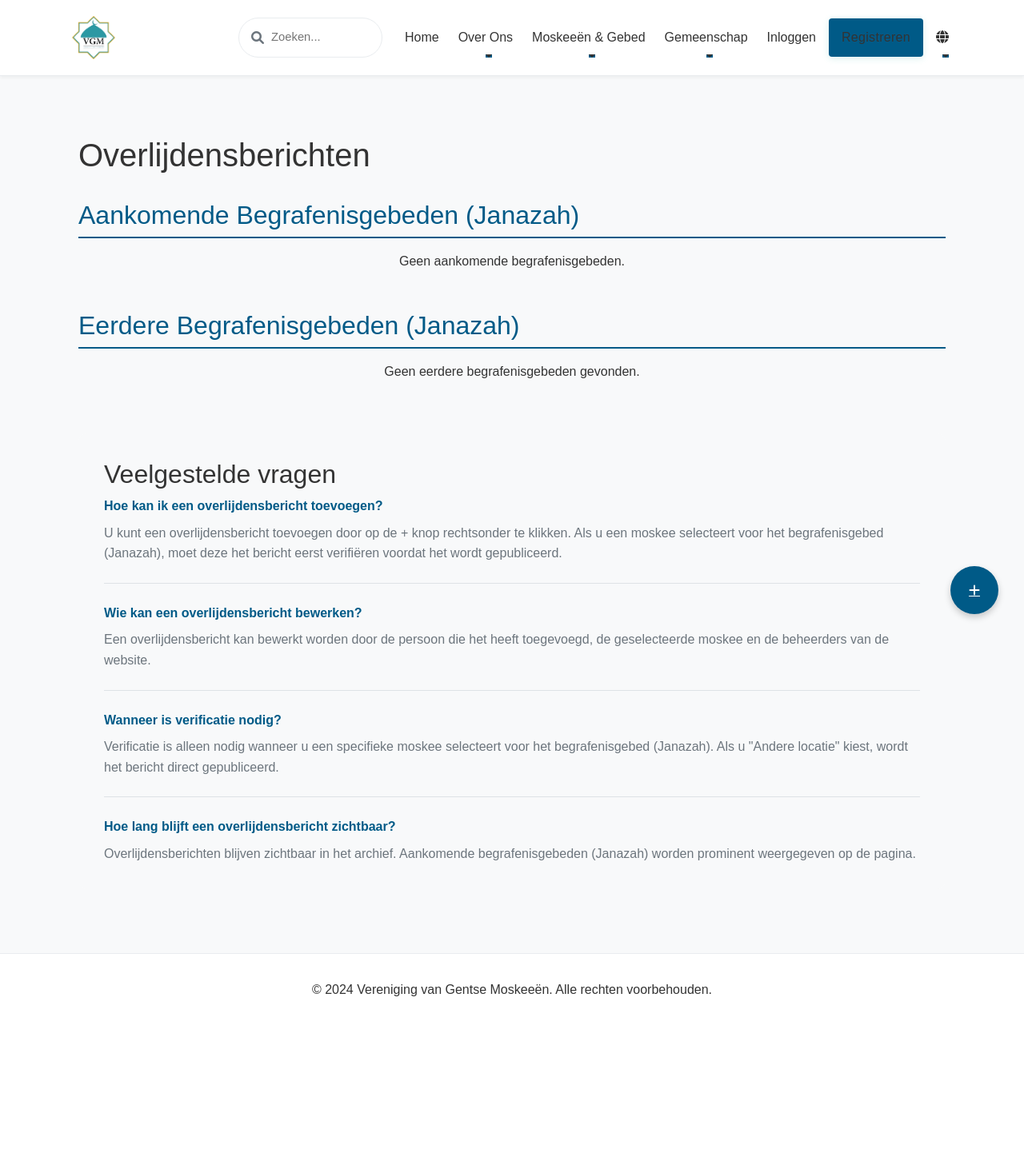
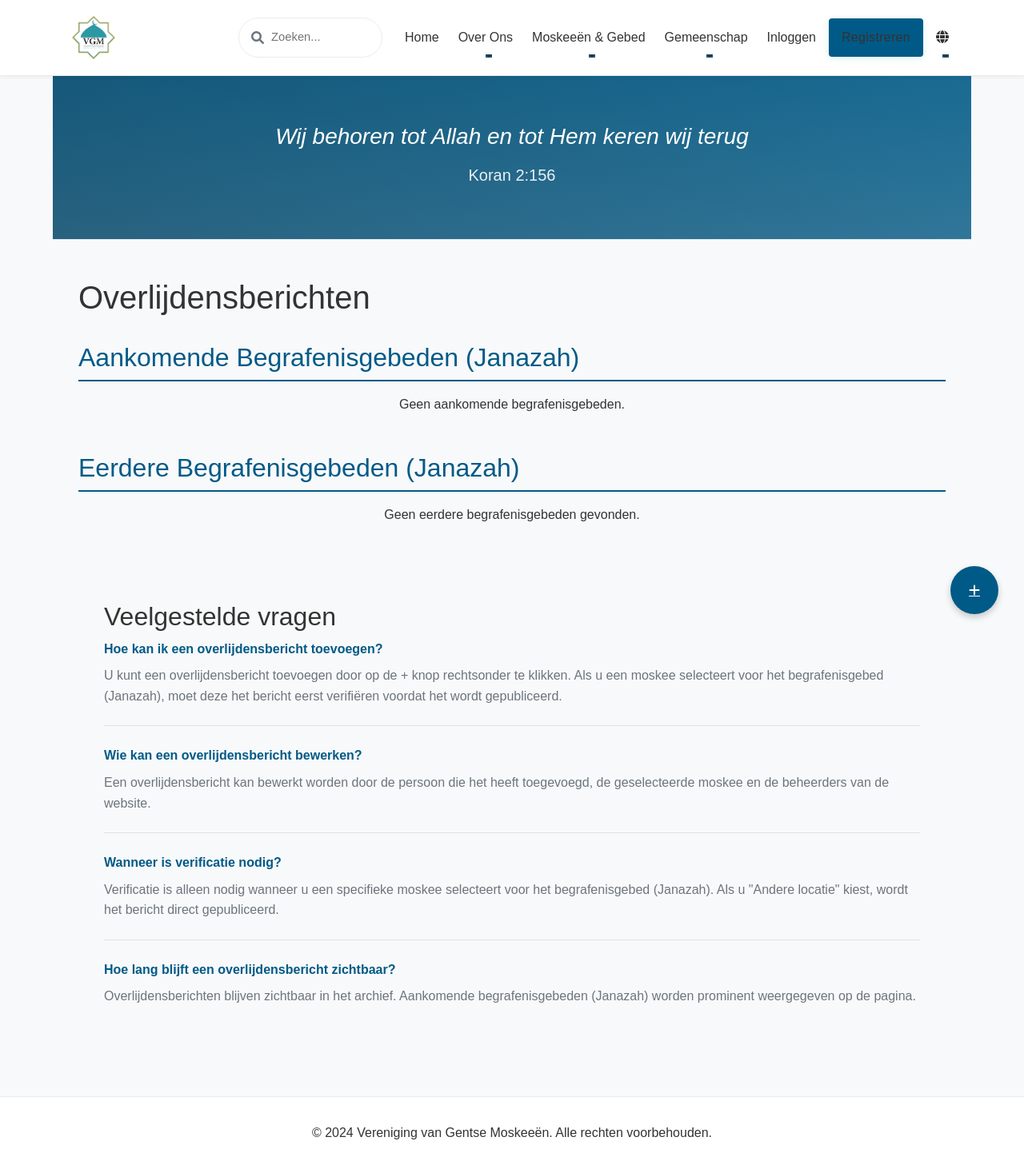
Before and after one commit to MAEMO1/VgmWebsite, a Flask app: page /obituaries/ in a window 1280 px wide. Shown: the whole page at 80% size. Before the commit the page ends 1246 px from the top, so only its background shows below. Run offline with Flask 3, Linux system fonts and the light colour scheme; data that the repository does not hold is empty.

Commit message:
Agent query: Kunt u controleren of de hero sectie met het Koranvers 'Wij behoren tot Allah en tot Hem keren wij terug. Koran 2:156' correct wordt weergegeven bovenaan de overlijdensberichten pagina?
Add hero section with Quranic verse to obituaries page

Screenshot: https://storage.googleapis.com/screenshot-production-us-central1/21f56d41-2b92-400b-830a-8f16a7decae4/6e2abd7a-d82b-4247-8924-8aa4295f9a45.jpg

```diff
--- a/templates/obituaries/index.html
+++ b/templates/obituaries/index.html
@@ -4,6 +4,26 @@
 
 {% block styles %}
 <style>
+.hero-section {
+    background: linear-gradient(rgba(0, 90, 135, 0.9), rgba(0, 90, 135, 0.8));
+    color: white;
+    padding: 4rem 2rem;
+    text-align: center;
+    margin-bottom: 2rem;
+}
+
+.hero-verse {
+    font-size: 1.75rem;
+    font-weight: 300;
+    margin-bottom: 1rem;
+    font-style: italic;
+}
+
+.hero-reference {
+    font-size: 1.25rem;
+    opacity: 0.9;
+}
+
 .obituaries-container {
     max-width: 1200px;
     margin: 2rem auto;
@@ -139,6 +159,14 @@
 {% endblock %}
 
 {% block content %}
+<!-- Hero Section -->
+<div class="hero-section">
+    <div class="container">
+        <h1 class="hero-verse">{{ _('Wij behoren tot Allah en tot Hem keren wij terug') }}</h1>
+        <div class="hero-reference">{{ _('Koran 2:156') }}</div>
+    </div>
+</div>
+
 <div class="obituaries-container">
     <h1>{{ _('Overlijdensberichten') }}</h1>
 
```
